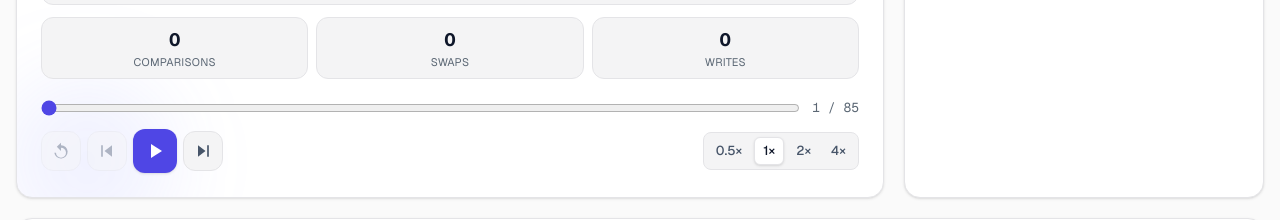
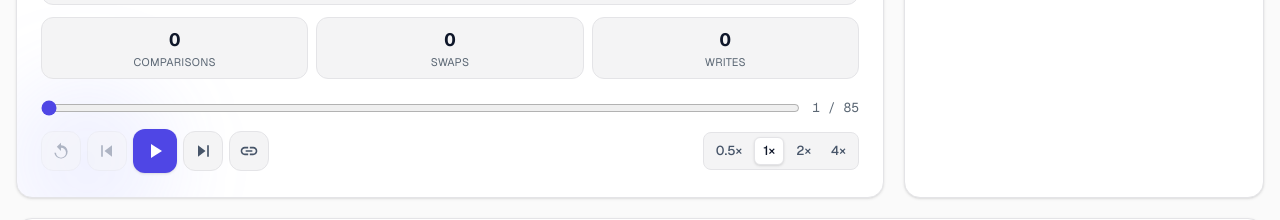
Before and after one commit to salsadsid/visualizer, a Next.js app: page /algorithms/sorting/bubble-sort in a window 1280 px wide. Shown: the part 840-1060 px from the top of the page. Built offline with nearby package versions, Linux system fonts and the light colour scheme; no server answers.

Commit message:
feat(sorting): share a link to the current step

```diff
--- a/src/components/algorithms/PlayerControls.jsx
+++ b/src/components/algorithms/PlayerControls.jsx
@@ -40,9 +40,10 @@ const PATHS = {
     stepB: "M18 5l-9 7 9 7zM5 5h2v14H5z",
     reset:
         "M12 5V2L7 7l5 5V8a6 6 0 11-6 6H4a8 8 0 108-9z",
+    link: "M3.9 12c0-1.71 1.39-3.1 3.1-3.1h4V7H7c-2.76 0-5 2.24-5 5s2.24 5 5 5h4v-1.9H7c-1.71 0-3.1-1.39-3.1-3.1zM8 13h8v-2H8v2zm9-6h-4v1.9h4c1.71 0 3.1 1.39 3.1 3.1s-1.39 3.1-3.1 3.1h-4V17h4c2.76 0 5-2.24 5-5s-2.24-5-5-5z",
 };
 
-export default function PlayerControls({ player }) {
+export default function PlayerControls({ player, onShare, shareLabel = "Copy link" }) {
     const {
         index,
         total,
@@ -89,6 +90,11 @@ export default function PlayerControls({ player }) {
                     <ControlButton onClick={stepF} label="Step forward" disabled={atEnd}>
                         <Icon d={PATHS.stepF} />
                     </ControlButton>
+                    {onShare && (
+                        <ControlButton onClick={onShare} label={shareLabel}>
+                            <Icon d={PATHS.link} />
+                        </ControlButton>
+                    )}
                 </div>
 
                 <div
--- a/src/components/algorithms/SortingVisualizer.jsx
+++ b/src/components/algorithms/SortingVisualizer.jsx
@@ -12,11 +12,14 @@ import { usePlayerAnalytics } from "@/components/algorithms/usePlayerAnalytics";
 import { useSortingInput } from "@/components/algorithms/SortingInputProvider";
 import TrackedLink from "@/components/analytics/TrackedLink";
 import RunCompleteNudge from "@/components/engagement/RunCompleteNudge";
+import { useCopyLink } from "@/components/engagement/useCopyLink";
 import { SORTERS, SORTER_LIST } from "@/lib/algorithms/sorting";
 import { ROLE_STYLES } from "@/lib/algorithms/roles";
 import { sortPageFor } from "@/lib/catalog";
 import { cn } from "@/lib/cn";
 import { siteConfig } from "@/lib/site";
+import { encodeSort } from "@/lib/share";
+import { track } from "@/lib/analytics";
 
 const SPACE_TARGETS = "button, a, input, textarea, select, summary, [role=tab]";
 const ARROW_TARGETS = "input, textarea, select, [role=tab]";
@@ -36,8 +39,15 @@ export default function SortingVisualizer({ algo: algoKey }) {
     const steps = useMemo(() => sorter.run(values).steps, [sorter, values]);
     const startIndex = sharedStep?.path === page.path ? sharedStep.index : 0;
     const basePlayer = usePlayer(steps, startIndex);
+    const [copied, copy] = useCopyLink();
     const player = usePlayerAnalytics(basePlayer, "sorting", algoKey);
     const step = player.step;
+    const pageUrl = `${siteConfig.url}${page.path}`;
+
+    const shareStep = () => {
+        track("share_click", { tool: "sorting", algo: algoKey, from: "player" });
+        copy(`${pageUrl}${encodeSort({ values, step: player.index })}`);
+    };
 
     // Keyboard shortcuts: space = play/pause, arrows = step. Bound once via a ref so
     // it always sees the latest player without re-subscribing each render.
@@ -114,12 +124,16 @@ export default function SortingVisualizer({ algo: algoKey }) {
                         />
                         <VarChips vars={step.vars} />
                         <StatsRow stats={step.stats} message={step.message} />
-                        <PlayerControls player={player} />
+                        <PlayerControls
+                            player={player}
+                            onShare={shareStep}
+                            shareLabel={copied ? "Link copied" : "Copy link to this step"}
+                        />
                         <RunCompleteNudge
                             show={player.atEnd && player.total > 1}
                             tool="sorting"
                             algo={algoKey}
-                            url={`${siteConfig.url}${page.path}`}
+                            url={`${pageUrl}${encodeSort({ values })}`}
                         />
                     </div>
                 </div>
```
